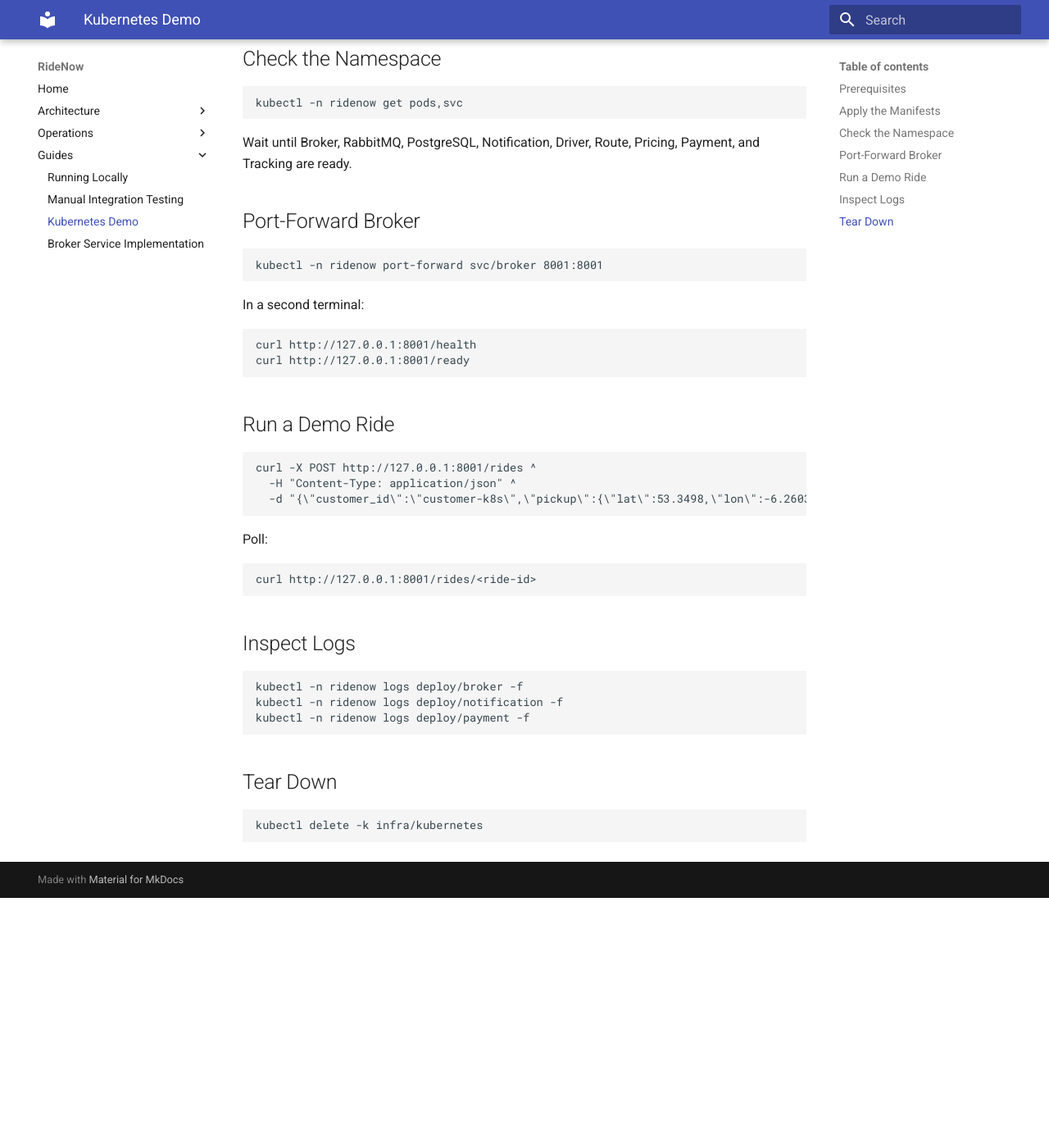
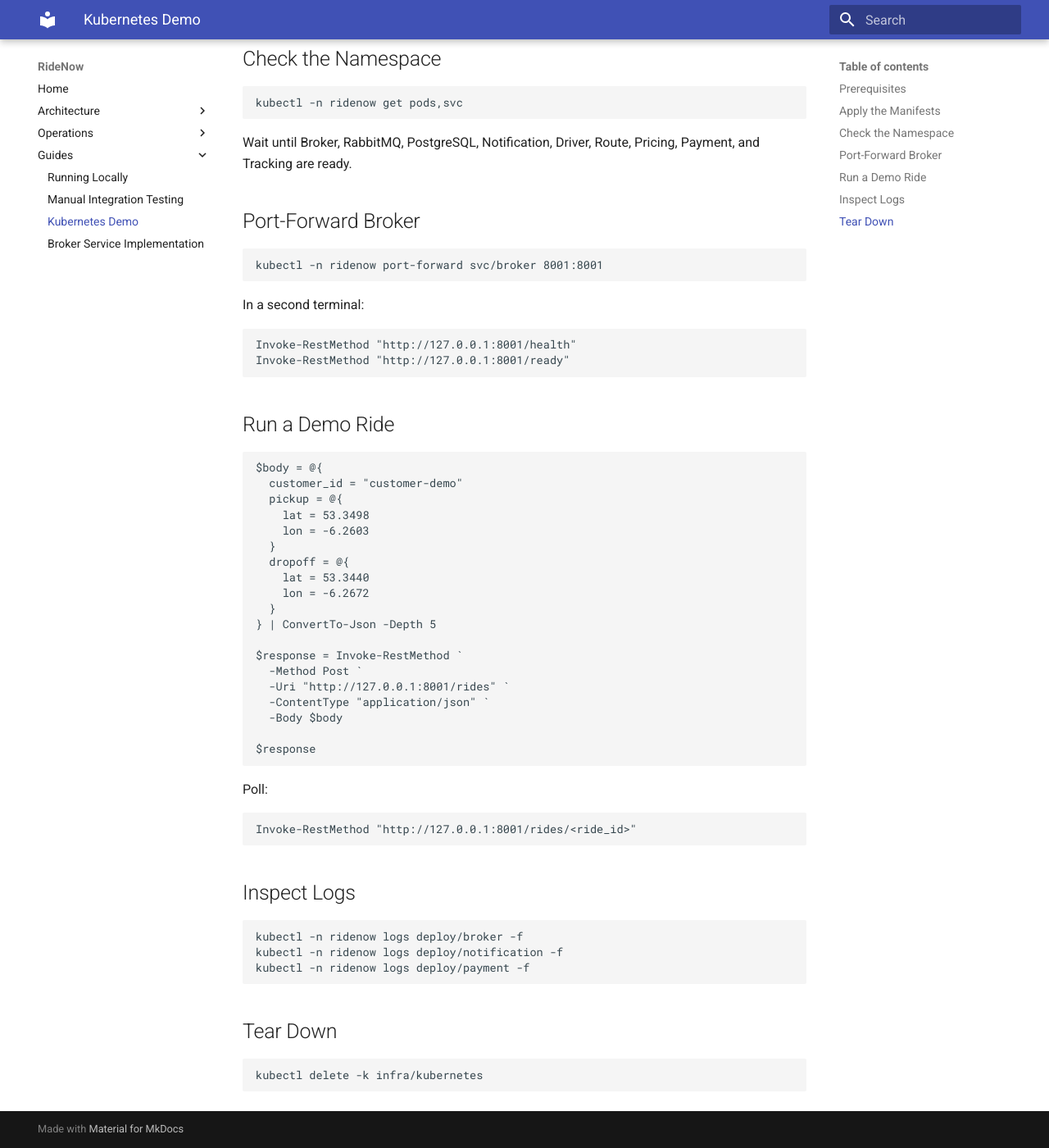
Before and after one commit to welsol21/RideNow, an MkDocs documentation site: the page built from docs/guides/kubernetes_demo.md, in a window 1280 px wide and 1400 px high, scrolled down 506 px. Shown: the whole window at 82% size. Built offline with MkDocs 1.6.1 and Material for MkDocs 9.7.7, drawn with Linux system fonts in a browser that asks for light colours; before the commit the page ends 1601 px from its top, so only the background shows below that.

````diff
--- a/docs/guides/kubernetes_demo.md
+++ b/docs/guides/kubernetes_demo.md
@@ -32,22 +32,38 @@ kubectl -n ridenow port-forward svc/broker 8001:8001
 In a second terminal:
 
 ```powershell
-curl http://127.0.0.1:8001/health
-curl http://127.0.0.1:8001/ready
+Invoke-RestMethod "http://127.0.0.1:8001/health"
+Invoke-RestMethod "http://127.0.0.1:8001/ready"
 ```
 
 ## Run a Demo Ride
 
 ```powershell
-curl -X POST http://127.0.0.1:8001/rides ^
-  -H "Content-Type: application/json" ^
-  -d "{\"customer_id\":\"customer-k8s\",\"pickup\":{\"lat\":53.3498,\"lon\":-6.2603},\"dropoff\":{\"lat\":53.3440,\"lon\":-6.2672}}"
+$body = @{
+  customer_id = "customer-demo"
+  pickup = @{
+    lat = 53.3498
+    lon = -6.2603
+  }
+  dropoff = @{
+    lat = 53.3440
+    lon = -6.2672
+  }
+} | ConvertTo-Json -Depth 5
+
+$response = Invoke-RestMethod `
+  -Method Post `
+  -Uri "http://127.0.0.1:8001/rides" `
+  -ContentType "application/json" `
+  -Body $body
+
+$response
 ```
 
 Poll:
 
 ```powershell
-curl http://127.0.0.1:8001/rides/<ride-id>
+Invoke-RestMethod "http://127.0.0.1:8001/rides/<ride_id>"
 ```
 
 ## Inspect Logs
````
Also changed, not shown: README.md (+120 -7 lines), docs/guides/running_locally.md (+3 -3 lines), docs/operations/runbook.md (+3 -3 lines).
